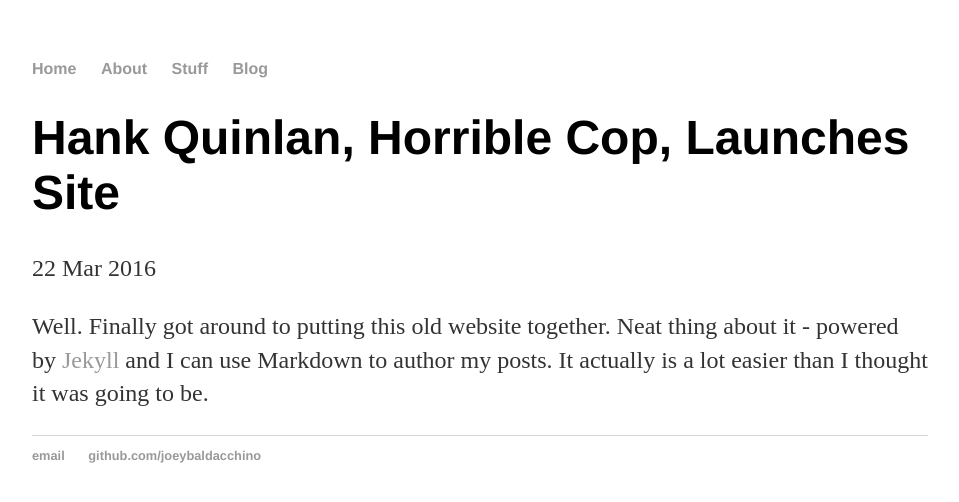
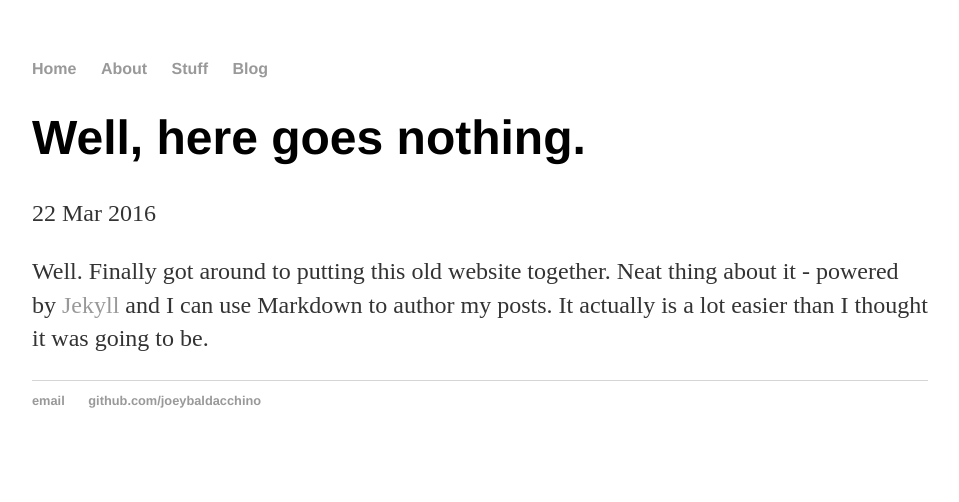
Before and after one commit to joeybaldacchino/joeybaldacchino.github.io, a Jekyll site: the page built from _posts/2016-03-22-welclome-to-my-wedsite.md, in a window 1280 px wide. Shown: the top 502 px of the page, without its empty margins (160-1119 px from the left). Built offline with Jekyll 4.4.1, drawn with Linux system fonts in a browser that asks for light colours.

Commit message:
Update 2016-03-22-welclome-to-my-wedsite.md

```diff
--- a/_posts/2016-03-22-welclome-to-my-wedsite.md
+++ b/_posts/2016-03-22-welclome-to-my-wedsite.md
@@ -1,6 +1,6 @@
 ---
 layout: post
-title: "Hank Quinlan, Horrible Cop, Launches Site"
+title: "Well, here goes nothing."
 date: 2016-03-22
 ---
 
```
